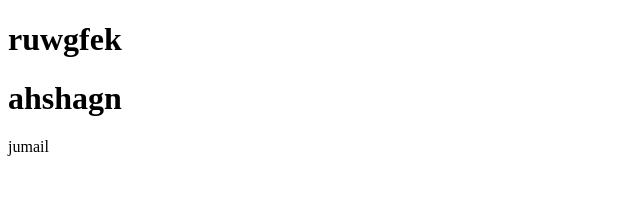
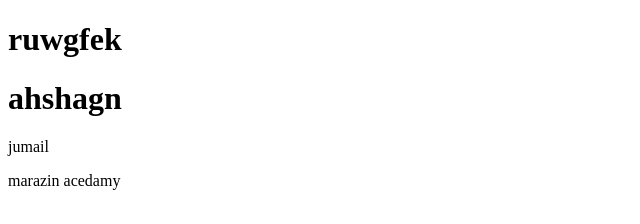
Before and after one commit to JUMAIL-WM/practical-git, a plain HTML site: page index.html in a window 1280 px wide. Shown: the whole page, without its empty margins (0-640 px from the left). Drawn offline with Linux system fonts and the light colour scheme.

Commit message:
Update index.html

```diff
--- a/index.html
+++ b/index.html
@@ -10,5 +10,7 @@
     <h1>ahshagn</h1>
 
     <p>jumail</p>
+
+    <span>marazin acedamy</span>
 </body>
 </html>
```
